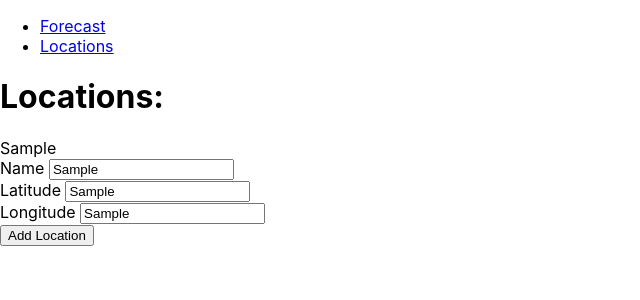
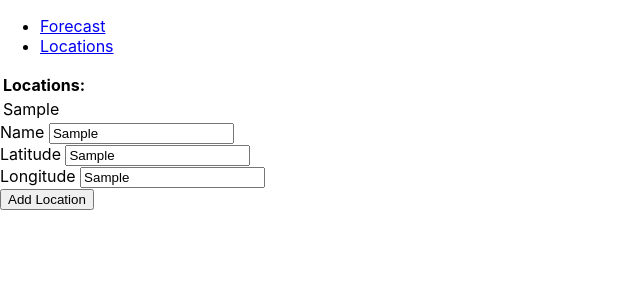
Before and after one commit to shakedva/Weather-App, a React (Create React App) app: page /Locations in a window 1280 px wide. Both pictures are taken after typing "Sample", "Sample", "Sample" into the empty fields and a click on the input "Add Location". Shown: the top 300 px of the page, without its empty margins (0-640 px from the left). Built offline with nearby package versions, Linux system fonts and the light colour scheme.

Commit message:
added locations table

```diff
--- a/src/location/DisplayLocations.js
+++ b/src/location/DisplayLocations.js
@@ -1,19 +1,31 @@
 // import {useState} from "react";
 import Locations from "./Locations";
 import {useLocation} from '../contexts/LocationContext'
+import LocationRow from './LocationRow'
 
-//
-function DisplayLocations(props) {
+function DisplayLocations() {
 
     const {state} = useLocation()
 
-    let l = state.locationList.length === 0 ? '(No locations yet...)' : state.locationList[0].name
+    const locationRows = [];
+
+    state.locationList.forEach((oneLocation) => {
+        locationRows.push(
+            <LocationRow
+                oneLocation={oneLocation}/>
+        );
+    });
+
+    let l = state.locationList.length === 0 ? '(No locations yet...)' : locationRows
     return (
-        <div>
-            <h1> Locations: </h1>
-            {`${l}`}
-        </div>
-    )
+        <table>
+            <thead>
+            <th>Locations:</th>
+            </thead>
+            <tbody>{l}</tbody>
+        </table>
+
+    );
 }
 
 export default DisplayLocations;
--- /dev/null
+++ b/src/location/LocationRow.js
@@ -0,0 +1,11 @@
+import DisplayLocations from "./DisplayLocations";
+
+function LocationRow({oneLocation}) {
+
+    return (
+        <tr>
+            <td>{oneLocation.name}</td>
+        </tr>
+    );
+}
+export default LocationRow;
```
